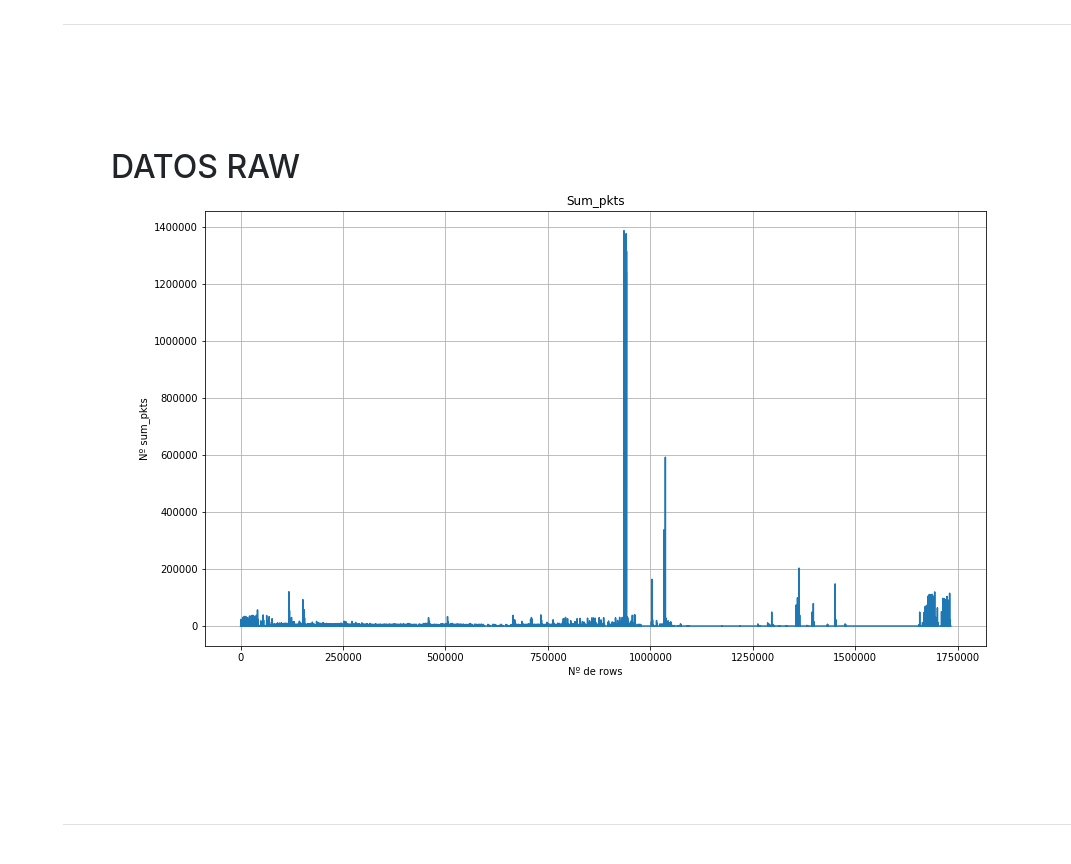
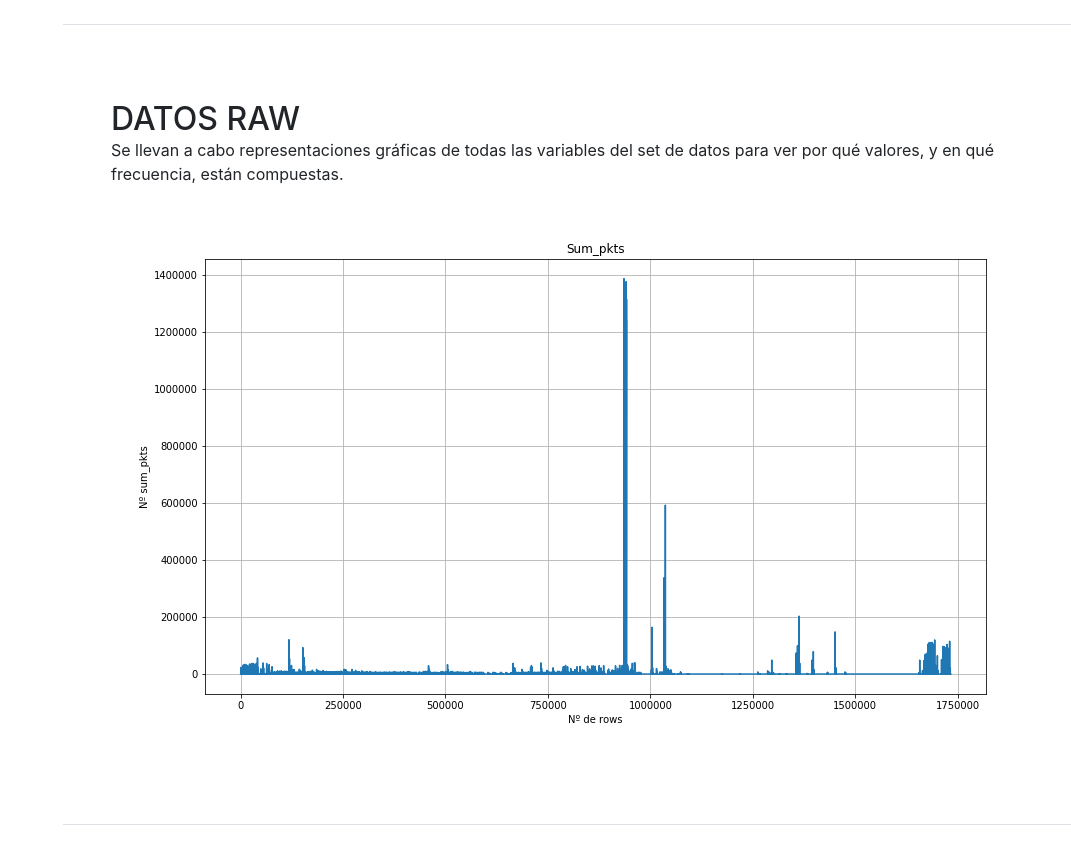
Before and after one commit to EnriqueRondan/CV-Enrique-Rondan, a website with bundled scripts: page index.html in a window 1280 px wide. Shown: the part 1540-2404 px from the top of the page, without its empty margins (209-1280 px from the left). Built offline with nearby package versions, Linux system fonts and the light colour scheme; a web font is replaced by a local one.

Commit message:
Update index.html

```diff
--- a/index.html
+++ b/index.html
@@ -123,15 +123,8 @@
       <section class="resume-section p-3 p-lg-5 d-flex d-column" id="experience">
         <div class="my-auto">
           <h2 class="mb-0">Datos Raw</h2>
-          <p class="mb-5> Se llevan a cabo representaciones gráficas de todas las variables del set de datos para ver por qué valores, y en qué frecuencia, están compuestas. </p>
+          <p class="mb-5"> Se llevan a cabo representaciones gráficas de todas las variables del set de datos para ver por qué valores, y en qué frecuencia, están compuestas. </p>
           <p><img src="img/G2.PNG" alt=""></p>
-
-
-
-
-
-
-
         </div>
 
       </section>
```
